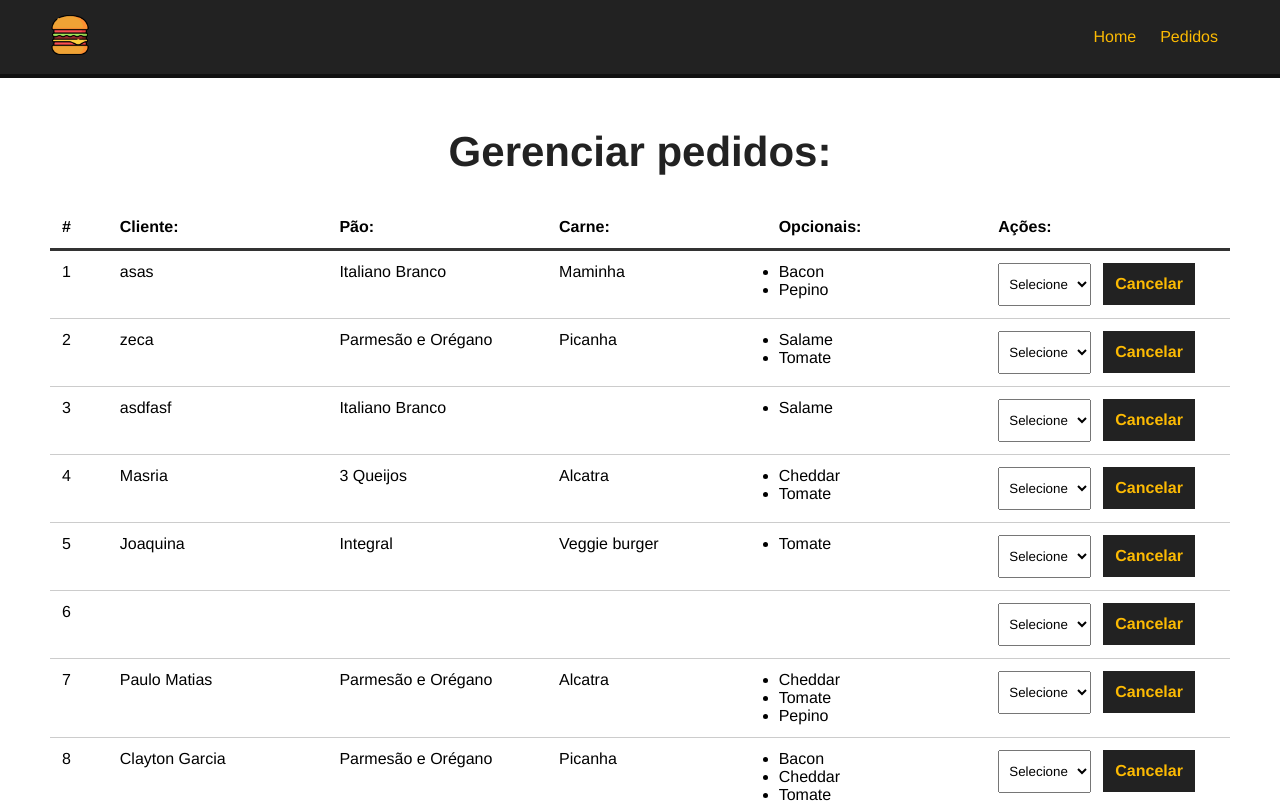
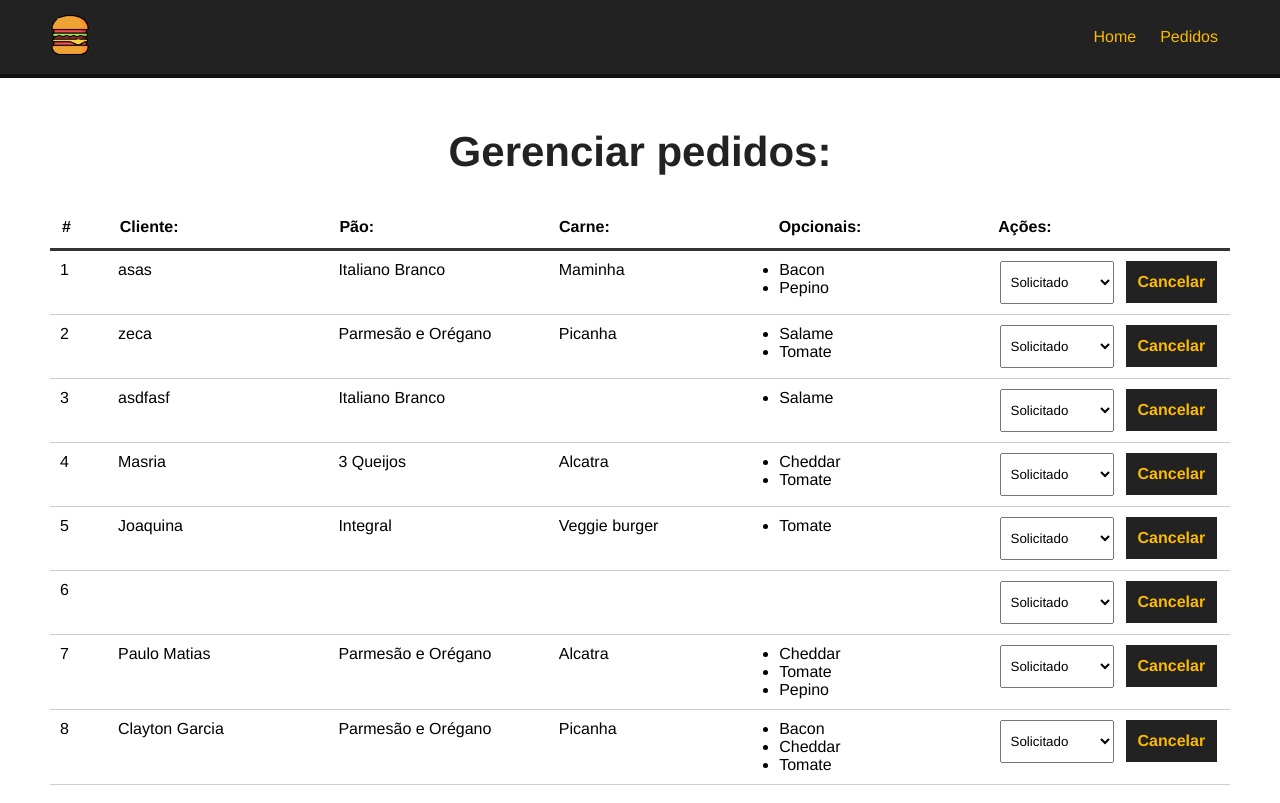
Before and after one commit to Claayton/VueBurguerShop, a Vue app: page /pedidos in a window 1280 px wide. Shown: the top 803 px of the page. Built offline with nearby package versions, Linux system fonts and the light colour scheme; data requests are answered from the project's data file.

Commit message:
recebendo os status dos pedidos

```diff
--- a/src/components/Dashboard.vue
+++ b/src/components/Dashboard.vue
@@ -23,6 +23,7 @@
                     <div>
                         <select name="status" class="status">
                             <option value="">Selecione</option>
+                            <option v-for="s in status" :key="s.id" value="s.tipo" :selected="burger.status == s.tipo">{{ s.tipo }}</option>
                         </select>
                         <button class="delete-btn">Cancelar</button>
                     </div>
@@ -54,6 +55,16 @@
             console.log(this.burgers)
 
             // resgatar os status
+            this.getStatus();
+
+        },
+        async getStatus() {
+
+            const req = await fetch("http://localhost:3000/status");
+
+            const data = await req.json();
+
+            this.status = data;
 
         }
     },
@@ -90,7 +101,7 @@
 
     .burger-table-row {
         width: 100%;
-        padding: 12px;
+        padding: 10px;
         border-bottom: 1px solid #ccc;
     }
 
```
